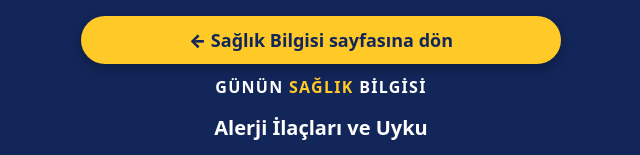
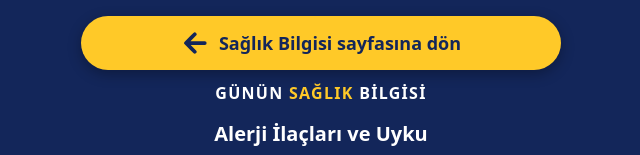
Before and after one commit to saglikbilgisi/saglikbilgisi.github.io, a plain HTML site: page v/2026-11-04.html in a window 1280 px wide. Shown: the top 155 px of the page, without its empty margins (319-959 px from the left). Drawn offline with Linux system fonts and the light colour scheme; grey boxes are pictures that could not be loaded.

Commit message:
Video sayfası: dönüş oku büyütüldü
Co-Authored-By: Claude Opus 5.5 <noreply@anthropic.com>
Claude-Session: https://claude.ai/code/session_012pZnm4Wh3ymVpo3MkTkPZN

```diff
--- a/v/2026-11-04.html
+++ b/v/2026-11-04.html
@@ -6,7 +6,7 @@
 h1{font-size:20px;text-align:center;margin:4px 0}video{width:100%;max-width:480px;aspect-ratio:9/16;background:#000;border-radius:16px}
 a{color:#ffc928;font-weight:800}p{color:#c9d6f0;font-size:13px;text-align:center;max-width:480px}
 .geri{align-self:stretch;max-width:480px;width:100%;margin:0 auto;box-sizing:border-box;display:flex;align-items:center;justify-content:center;gap:8px;background:#ffc928;color:#13265a;text-decoration:none;font-size:18px;font-weight:900;padding:12px 16px;border-radius:999px;box-shadow:0 4px 14px rgba(0,0,0,.3)}</style></head>
-<body><a class="geri" href="https://claude.ai/artifact/1nBiKfLmZCJ2h6hFXCnw5k">← Sağlık Bilgisi sayfasına dön</a>
+<body><a class="geri" href="https://claude.ai/artifact/1nBiKfLmZCJ2h6hFXCnw5k"><svg width="30" height="30" viewBox="0 0 24 24" aria-hidden="true" fill="none" stroke="currentColor" stroke-width="3" stroke-linecap="round" stroke-linejoin="round"><path d="M19 12H5M11 5l-7 7 7 7"/></svg>Sağlık Bilgisi sayfasına dön</a>
 <div style="font-weight:900;letter-spacing:.08em">GÜNÜN <span style="color:#ffc928">SAĞLIK</span> BİLGİSİ</div>
 <h1>Alerji İlaçları ve Uyku</h1><video src="2026-11-04.mp4" controls playsinline preload="metadata"></video>
 <a href="https://claude.ai/artifact/1nBiKfLmZCJ2h6hFXCnw5k">Bütün afiş ve videolar</a>
```
